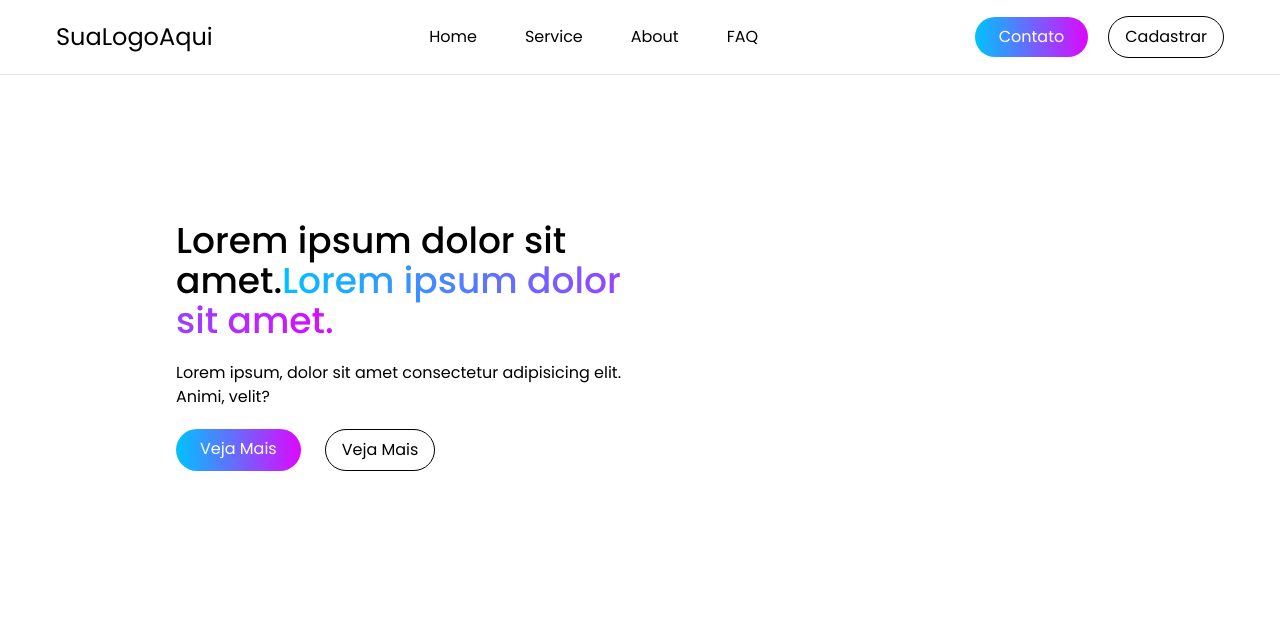
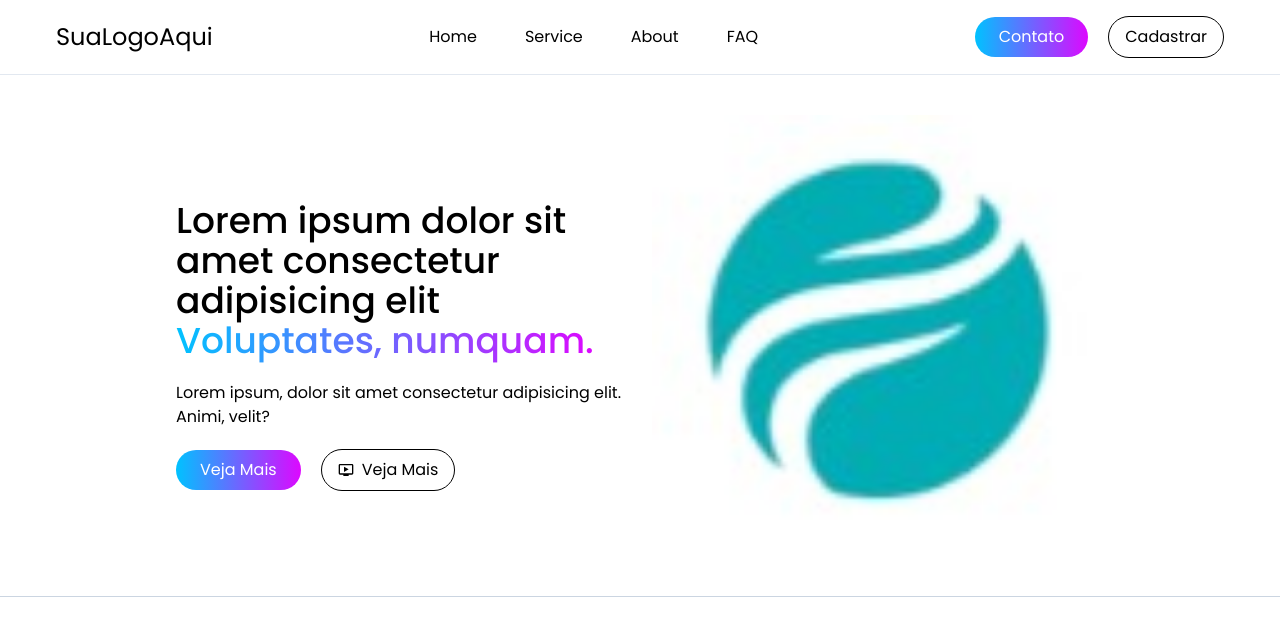
Before and after one commit to rafacortts/WebServices, a React (Vite) app: page / in a window 1280 px wide. Shown: the top 636 px of the page. Built offline with nearby package versions, Linux system fonts and the light colour scheme.

Commit message:
Manutenção-Tela-Home

```diff
--- a/src/Components/Hero.jsx
+++ b/src/Components/Hero.jsx
@@ -1,14 +1,16 @@
 import React from "react";
 import { motion } from "framer-motion";
 import { Link } from "react-router-dom";
-import Teste from '../Img/teste.jpg';
+import Teste from "../Img/teste.jpg";
+import { MdOndemandVideo } from "react-icons/md";
+import { CiCirclePlus } from "react-icons/ci";
 
 const Hero = () => {
   return (
-    <div className="mt-12">
+    <div className="mt-12 border-b border-slate-300">
       <div className="sm:py-0 sm:mt-0 container">
         <div className="mx-auto px-4 flex">
-          <div className="mt-12 grid grid-cols-1 sm:grid-cols-2 gap-6 min-h-[500px] place-items-center w-full">
+          <div className="mt-12 grid grid-cols-1 sm:grid-cols-2 gap-6 min-h-[500px] items-center">
             <div className="space-y-5 text-center sm:text-left">
               <motion.h1
                 className="text-4xl font-medium"
@@ -16,10 +18,10 @@ const Hero = () => {
                 animate={{ opacity: 1, y: 0 }}
                 transition={{ duration: 0.5 }}
               >
-                Lorem ipsum dolor sit amet.
-                <span className="bg-clip-text text-transparent bg-gradient-to-r from-primaryColor to-secondColor">
-                  Lorem ipsum dolor sit amet.
-                </span>
+                <h1>
+                  Lorem ipsum dolor sit amet consectetur adipisicing elit {" "}
+                 <span className="bg-clip-text text-transparent bg-gradient-to-r from-primaryColor to-secondColor">Voluptates, numquam.</span>
+                </h1>
               </motion.h1>
               <motion.p
                 initial={{ opacity: 0, y: 50 }}
@@ -30,7 +32,7 @@ const Hero = () => {
                 velit?
               </motion.p>
               <motion.div
-                className="flex flex-col sm:flex-row gap-6 justify-center sm:justify-start"
+                className="flex items-center space-x-5 justify-center sm:justify-start"
                 initial={{ opacity: 0 }}
                 animate={{ opacity: 1 }}
                 transition={{ duration: 0.5, delay: 0.4 }}
@@ -38,9 +40,9 @@ const Hero = () => {
                 <Link to={"/Em-Breve"} className="primary-btn text-white">
                   Veja Mais
                 </Link>
-                <button className="second-btn">
-                  Veja Mais
-                </button>
+                <Link to={"/Em-Breve"} className="second-btn flex items-center gap-2">
+                  <MdOndemandVideo className="" /> Veja Mais
+                </Link>
               </motion.div>
             </div>
             <motion.div
@@ -49,7 +51,11 @@ const Hero = () => {
               animate={{ opacity: 1 }}
               transition={{ duration: 0.5, delay: 0.6 }}
             >
-              {/* <img src={Teste} alt="Hero" className="w-full h-auto rounded-lg" /> */}
+              <img
+                src={Teste}
+                alt="Hero"
+                className="w-full h-auto rounded-lg"
+              />
             </motion.div>
           </div>
         </div>
--- a/src/Components/Menu.jsx
+++ b/src/Components/Menu.jsx
@@ -24,7 +24,7 @@ const Menu = () => {
   }, []);
 
   const navItems = [
-    { link: "Home", path: "/Em-Breve" },
+    { link: "Home", path: "/" },
     { link: "Service", path: "/Em-Breve" },
     { link: "About", path: "/Em-Breve" },
     { link: "FAQ", path: "/Em-Breve" },
@@ -35,7 +35,7 @@ const Menu = () => {
   };
 
   return (
-    <header className="w-full bg-white fixed top-0 left-0 right-0 border-b border-gray-200 ">
+    <header className="w-full bg-white fixed top-0 left-0 right-0 border-b border-slate-200 ">
       <nav
         className={`py-4 lg:px-14 px-4 ${
           sticky
```
